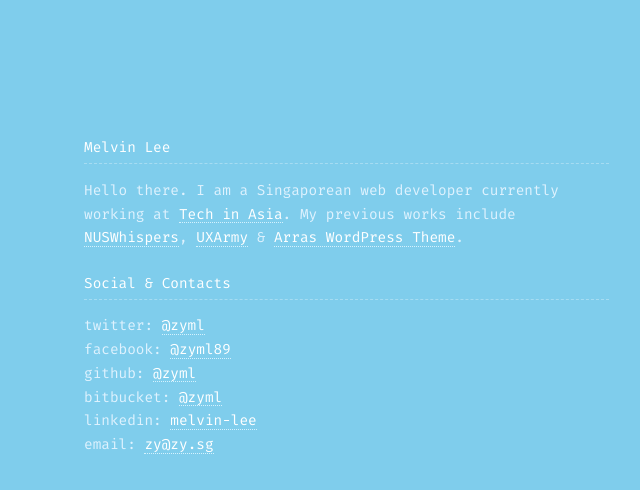
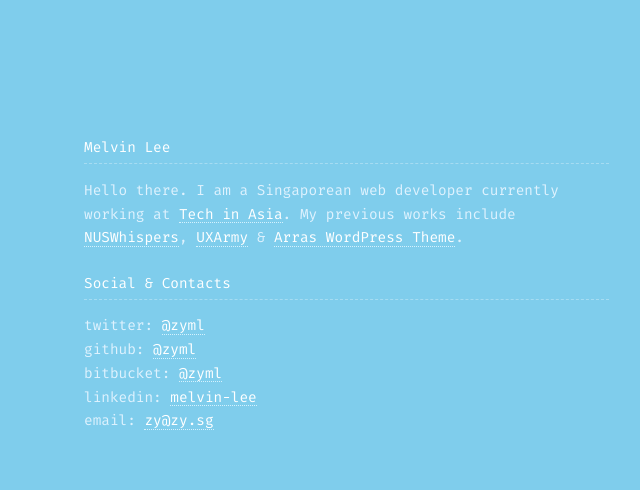
Before and after one commit to zyml/zyml.github.io, a plain HTML site: page index.html in a window 1280 px wide. Shown: the whole page, without its empty margins (52-692 px from the left). Drawn offline with Linux system fonts and the light colour scheme.

Commit message:
Remove Facebook link

```diff
--- a/index.html
+++ b/index.html
@@ -45,7 +45,6 @@
   <h2>Social &amp; Contacts</h2>
   <ul>
     <li>twitter: <a href="http://twitter.com/zyml" target="_blank">@zyml</a></li>
-    <li>facebook: <a href="https://www.facebook.com/zyml89" target="_blank">@zyml89</a></li>
     <li>github: <a href="http://github.com/zyml" target="_blank">@zyml</a></li>
     <li>bitbucket: <a href="http://bitbucket.org/zyml" target="_blank">@zyml</a></li>
     <li>linkedin: <a href="https://sg.linkedin.com/pub/melvin-lee/a3/6ab/8b3" target="_blank">melvin-lee</a></li>
```
